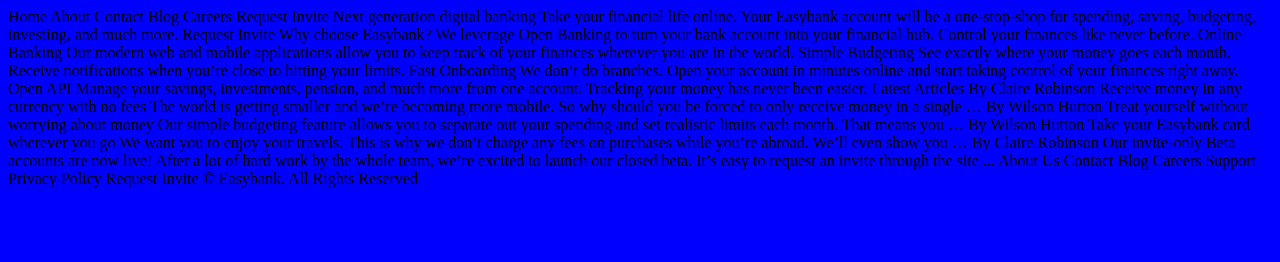
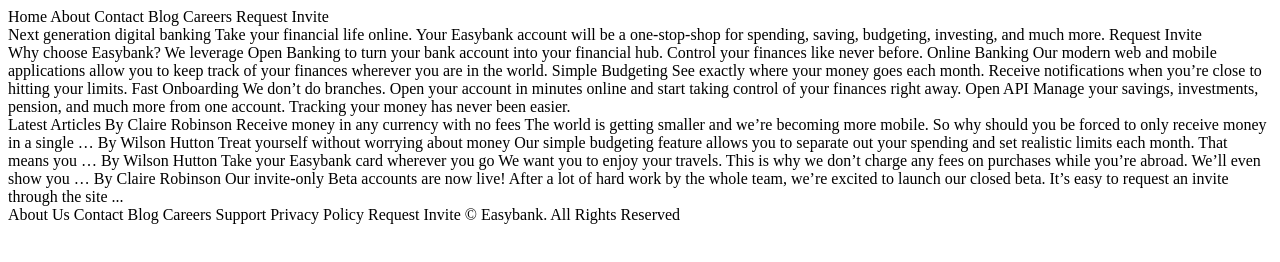
Before and after one commit to Eghinner/Easybank-landing-page_FM, a plain HTML site: page index.html in a window 1280 px wide. Drawn offline with Linux system fonts and the light colour scheme.

Commit message:
🏗️ structure

```diff
--- a/index.html
+++ b/index.html
@@ -11,16 +11,21 @@
 </head>
 
 <body>
+  <header class="header">
     Home
     About
     Contact
     Blog
     Careers
     Request Invite
+  </header>
+  <section class="banner">
     Next generation digital banking
     Take your financial life online. Your Easybank account will be a one-stop-shop
     for spending, saving, budgeting, investing, and much more.
     Request Invite
+  </section>
+  <section class="mision">
     Why choose Easybank?
     We leverage Open Banking to turn your bank account into your financial hub. Control
     your finances like never before.
@@ -36,6 +41,8 @@
     Open API
     Manage your savings, investments, pension, and much more from one account. Tracking
     your money has never been easier.
+  </section>
+  <section class="articles">
     Latest Articles
     By Claire Robinson
     Receive money in any currency with no fees
@@ -53,6 +60,8 @@
     Our invite-only Beta accounts are now live!
     After a lot of hard work by the whole team, we’re excited to launch our closed beta.
     It’s easy to request an invite through the site ...
+  </section>
+  <footer class="footer">
     About Us
     Contact
     Blog
@@ -61,7 +70,11 @@
     Privacy Policy
     Request Invite
     © Easybank. All Rights Reserved
-    <script>document.write('<script src="http://' + (location.host || 'localhost').split(':')[0] + ':35729/livereload.js?snipver=1"></' + 'script>')</script>
+  </footer>
+
+
+
+<script>document.write('<script src="http://' + (location.host || 'localhost').split(':')[0] + ':35729/livereload.js?snipver=1"></' + 'script>')</script>
 </body>
 
 </html>
--- a/styles.css
+++ b/styles.css
@@ -1,3 +1,9 @@
-body {
-	background-color: blue;
+:root {
+	--d-blue: hsl(233, 26%, 24%);
+	--green: hsl(136, 65%, 51%);
+	--cyan: hsl(192, 70%, 51%);
+
+	--grey: hsl(233, 8%, 62%);
+	--light: hsl(220, 16%, 96%);
+	--white: hsl(0, 0%, 100%);
 }
```
